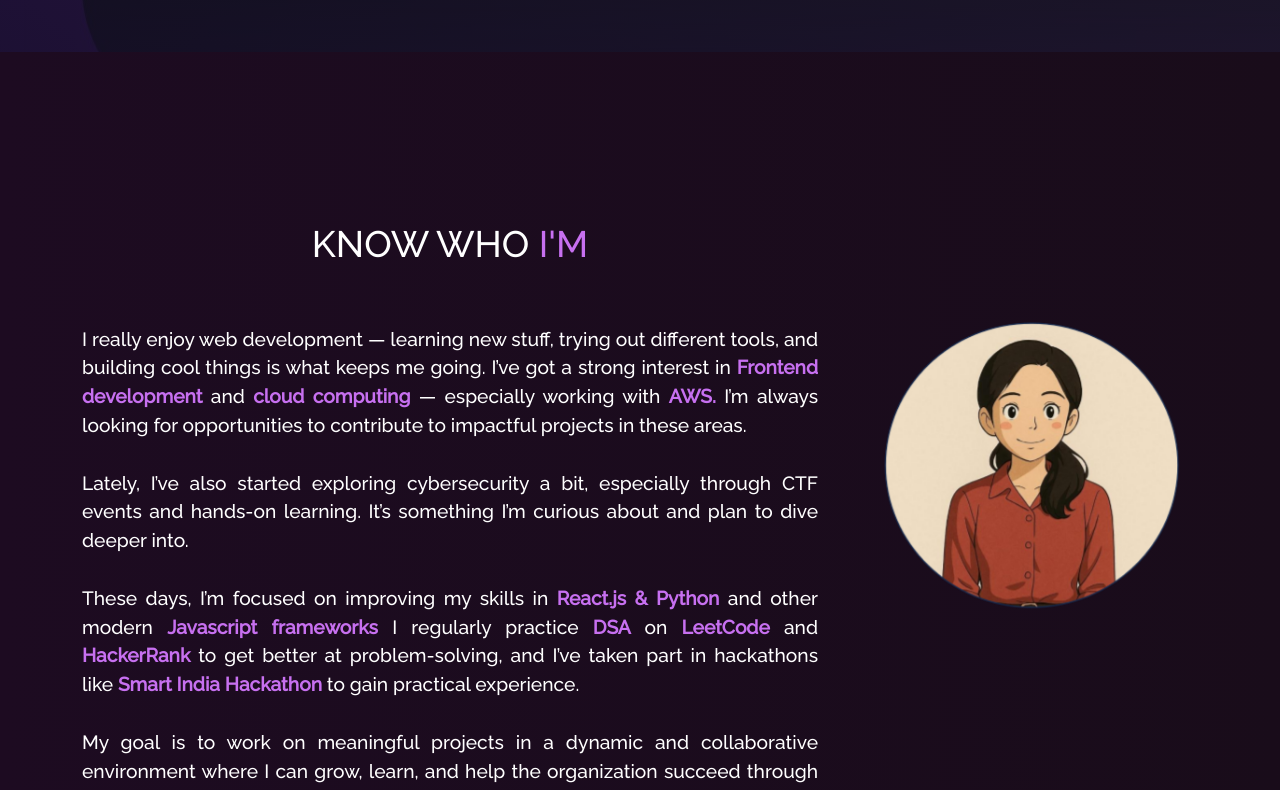
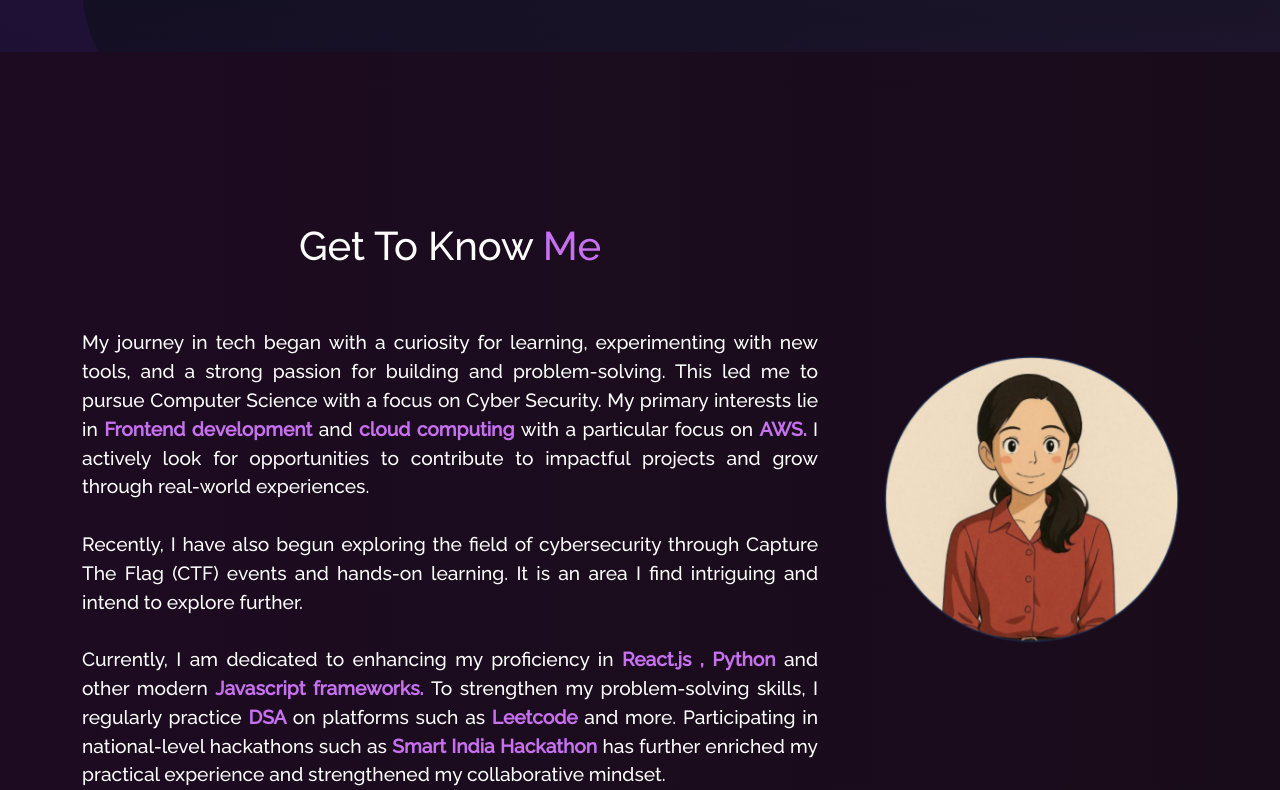
Before and after one commit to harshika53/.harshika_portfolio, a React (Create React App) app: page / in a window 1280 px wide. Shown: the part 680-1470 px from the top of the page. Built offline with nearby package versions, Linux system fonts and the light colour scheme.

Commit message:
minor changes

```diff
--- a/src/components/Home/Home2.js
+++ b/src/components/Home/Home2.js
@@ -11,27 +11,27 @@
 
 function Home2() {
   return (
-    <Container fluid className="home-about-section" id="about">
+    <Container fluid className="home-about-section" id="about" style={{ paddingTop: "2rem", marginTop: "0" }}>
       <Container>
         <Row>
           <Col md={8} className="home-about-description">
-            <h1 style={{ fontSize: "2.3em" }}>
-              KNOW WHO <span className="purple"> I'M  </span>
+            <h1 style={{ fontSize:"2.3 rem" }}>
+              Get To Know <span className="purple"> Me </span>
             </h1>
-            <p className="home-about-body" style={{ textAlign: "justify" }}>
-               I really enjoy web development — learning new stuff, trying out different tools, and building cool things is what keeps me going. I’ve got a strong interest in <b className="purple">Frontend development </b> and <b className="purple">cloud computing </b> — especially working with <b className="purple"> AWS. </b> I’m always looking for opportunities to contribute to impactful projects in these areas.
+            <p className="home-about-body" style={{ textAlign: "justify", fontSize: "0.5rem" }}>
+               My journey in tech began with a curiosity for learning, experimenting with new tools, and a strong passion for building and problem-solving. This led me to pursue Computer Science with a focus on Cyber Security. My primary interests lie in <b className="purple">Frontend development </b> and <b className="purple">cloud computing </b> with a particular focus on <b className="purple"> AWS. </b> I actively look for opportunities to contribute to impactful projects and grow through real-world experiences.
               <br />
               <br />
-              Lately, I’ve also started exploring cybersecurity a bit, especially through CTF events and hands-on learning. It’s something I’m curious about and plan to dive deeper into.
+              Recently, I have also begun exploring the field of cybersecurity through Capture The Flag (CTF) events and hands-on learning. It is an area I find intriguing and intend to explore further.
               <br />
               <br />
-               These days, I’m focused on improving my skills in <b className="purple"> React.js & Python </b> and other modern <b className="purple"> Javascript frameworks </b> I regularly practice <b className="purple"> DSA </b> on  <b className="purple"> LeetCode </b> and <b className="purple"> HackerRank </b> to get better at problem-solving, and I’ve taken part in hackathons like <b className="purple"> Smart India Hackathon </b> to gain practical experience.
+              Currently, I am dedicated to enhancing my proficiency in <b className="purple"> React.js , Python </b> and other modern <b className="purple"> Javascript frameworks. </b> To strengthen my problem-solving skills, I regularly practice <b className="purple"> DSA </b> on platforms such as  <b className="purple"> Leetcode </b> and more. Participating in national-level hackathons such as <b className="purple"> Smart India Hackathon </b> has further enriched my practical experience and strengthened my collaborative mindset.
                <br />
                <br />
-               My goal is to work on meaningful projects in a dynamic and collaborative environment where I can grow, learn, and help the organization succeed through my contributions.
+               I aspire to work on innovative and meaningful projects in a dynamic, team-oriented environment—where continuous learning and impactful contribution go hand in hand.
             </p>
           </Col>
-          <Col md={4} className="myAvtar">
+          <Col md={4} className="myAvtar"style={{ marginTop: "2.1rem" }}>
             <Tilt>
               <img src={avatar2} className="img-fluid" alt="avatar"
               style={{ width: "350px", height: "auto" }} />
```
